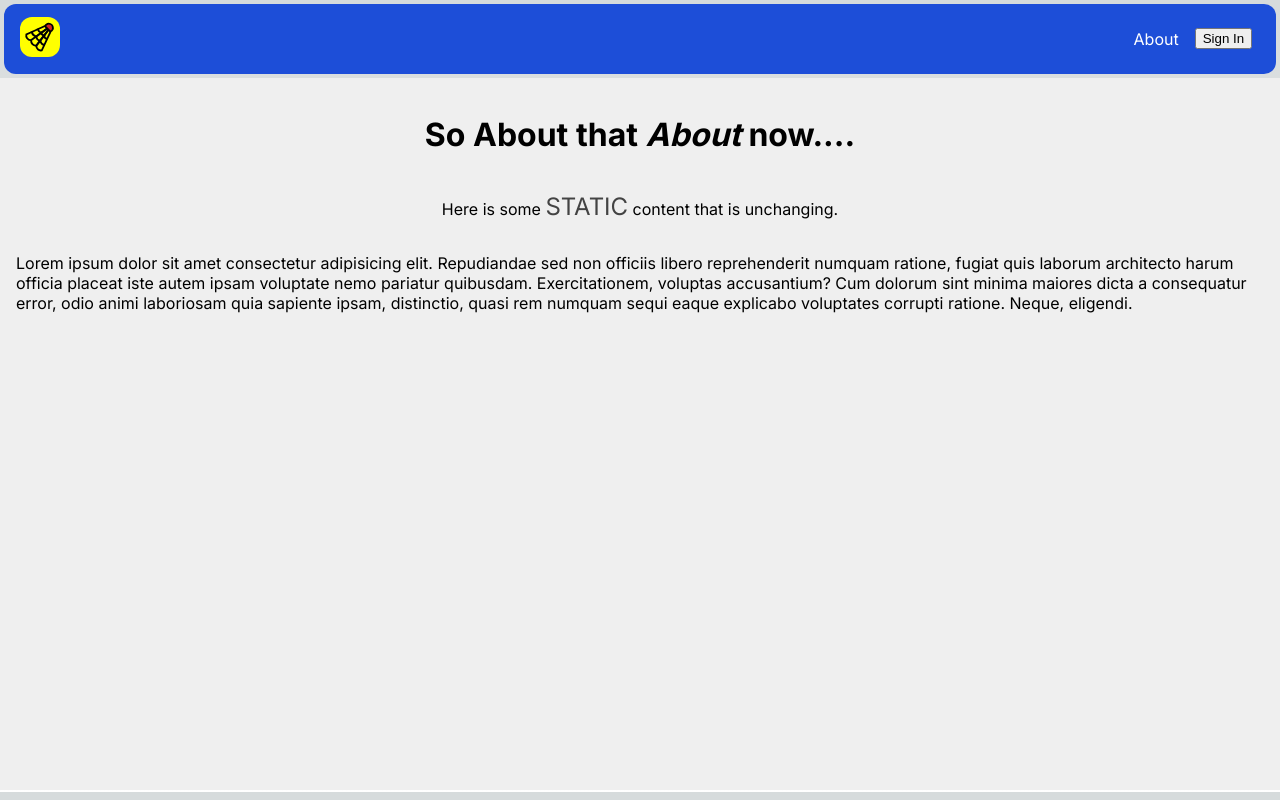
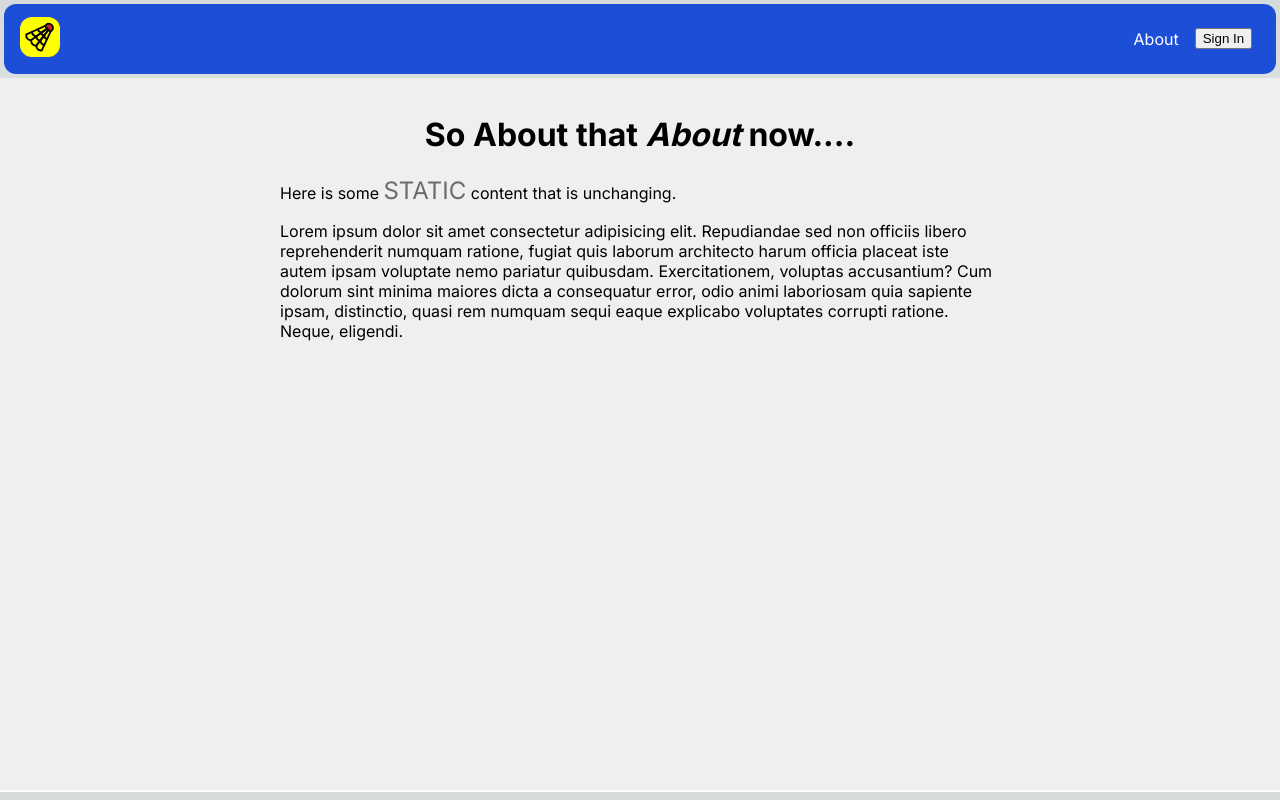
Before and after one commit to r-i-c-h/flyspace, a Next.js app: page /about in a window 1280 px wide. Built offline with nearby package versions, Linux system fonts and the light colour scheme; no server answers.

Commit message:
🛠️:Move <AuthProvider>, factor out <main>s.

```diff
--- a/app/about/page.module.css
+++ b/app/about/page.module.css
@@ -2,7 +2,7 @@
   display: inline-block;
   text-transform: uppercase;
   font-size: 1.5em;
-  animation: fadein 2s ease-in infinite both;
+  animation: fadein 1s ease-in infinite both;
   animation-delay: .1s;
 }
 
--- a/app/about/page.tsx
+++ b/app/about/page.tsx
@@ -11,11 +11,13 @@ export const metadata: Metadata = {
 
 export default async function About() {
 
-  return (<main>
-    <h1>So About that <em>About</em> now....</h1>
-    <p>Here is some <span className={styles.custom}>static</span> content that is unchanging.</p>
-    <p>Lorem ipsum dolor sit amet consectetur adipisicing elit. Repudiandae sed non officiis libero reprehenderit numquam ratione, fugiat quis laborum architecto harum officia placeat iste autem ipsam voluptate nemo pariatur quibusdam.
-      Exercitationem, voluptas accusantium? Cum dolorum sint minima maiores dicta a consequatur error, odio animi laboriosam quia sapiente ipsam, distinctio, quasi rem numquam sequi eaque explicabo voluptates corrupti ratione. Neque, eligendi.</p>
-  </main>)
+  return (<>
+    <div className="container">
+      <h1>So About that <em>About</em> now....</h1>
+      <p>Here is some <span className={styles.custom}>static</span> content that is unchanging.</p>
+      <p>Lorem ipsum dolor sit amet consectetur adipisicing elit. Repudiandae sed non officiis libero reprehenderit numquam ratione, fugiat quis laborum architecto harum officia placeat iste autem ipsam voluptate nemo pariatur quibusdam.
+        Exercitationem, voluptas accusantium? Cum dolorum sint minima maiores dicta a consequatur error, odio animi laboriosam quia sapiente ipsam, distinctio, quasi rem numquam sequi eaque explicabo voluptates corrupti ratione. Neque, eligendi.</p>
+    </div>
+  </>)
 
 }
--- a/app/layout.tsx
+++ b/app/layout.tsx
@@ -10,19 +10,17 @@ export const metadata = {
   description: 'A Social Space that is Hip and Fly',
 }
 
-export default function RootLayout({
-  children,
-}: {
-  children: React.ReactNode
-}) {
+export default function RootLayout({ children }: { children: React.ReactNode }) {
   return (
-    <AuthProvider>
-      <html lang="en">
-        <body className={inter.className}>
+    <html lang="en">
+      <body className={inter.className}>
+        {/* <div className="container"> */}
+        <AuthProvider>
           <NavMenu />
-          {children}
-        </body>
-      </html>
-    </AuthProvider>
+          <main>{children}</main>
+        </AuthProvider>
+        {/* </div> */}
+      </body>
+    </html>
   )
 }
--- a/app/page.tsx
+++ b/app/page.tsx
@@ -6,9 +6,9 @@ import { roboto } from './fonts'
 
 export default function Home() {
   return (
-    <main className={`${roboto.className}`}>
-      <h1>What the?</h1>
+    <div className={`${roboto.className}`}>
+      <h1>Welcome to FLY-space</h1>
       <h2>The mostest FLYist space place to be social</h2>
-    </main>
+    </div>
   )
 }
--- a/app/user-settings/page.tsx
+++ b/app/user-settings/page.tsx
@@ -18,8 +18,8 @@ export default async function Dashboard() {
     },
   });
 
-  return (<main>
+  return (<div className="container">
     <h1>User Settings Dashboard</h1>
     <ProfileForm user={user} />
-  </main>);
+  </div>);
 }
```
